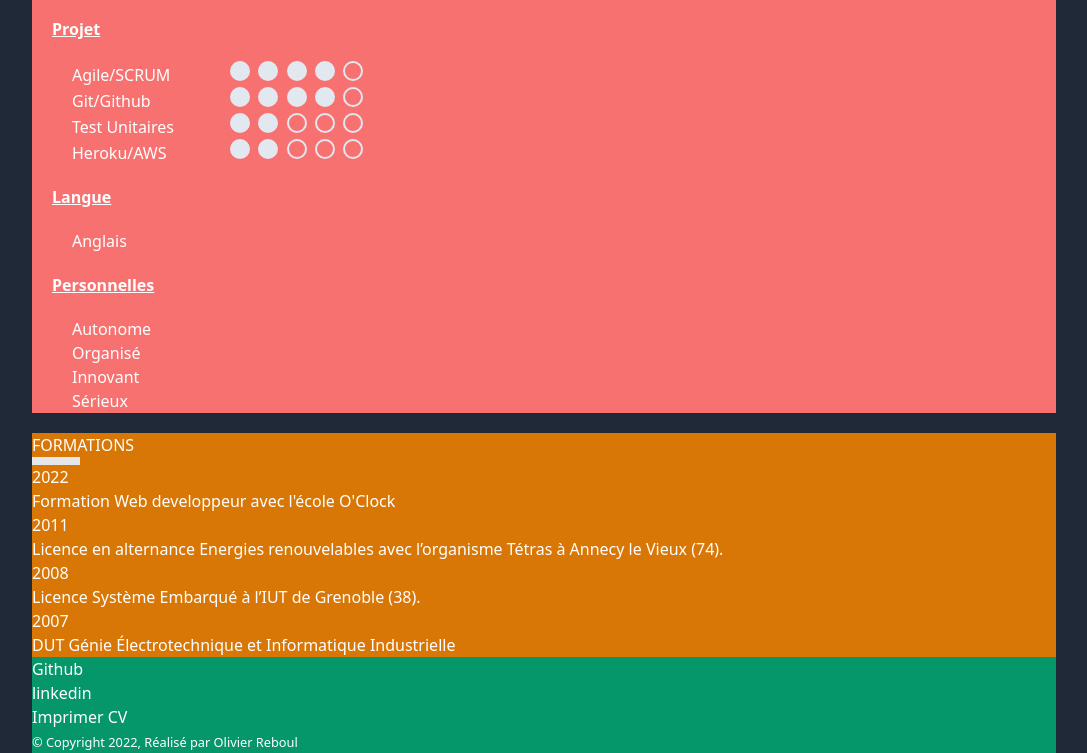
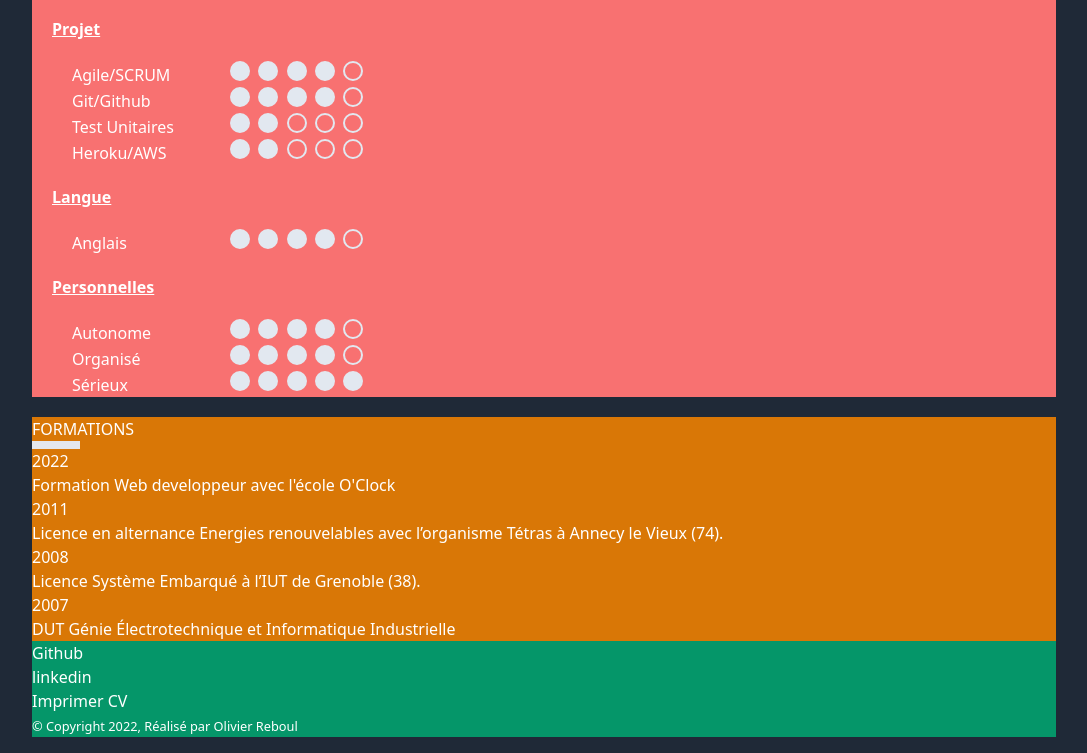
Before and after one commit to oliv42/CV-olivierR, a plain HTML site: page HTML/index.html in a window 1280 px wide. Shown: the part 2127-2880 px from the top of the page, without its empty margins (96-1183 px from the left). Drawn offline with nearby package versions, Linux system fonts and the light colour scheme; files whose address does not match are found by name.

Commit message:
boc competence langue

```diff
--- a/HTML/index.html
+++ b/HTML/index.html
@@ -350,18 +350,45 @@
                             </article>
                             <h3 class="underline font-semibold">Langue</h3>
                             <article class="m-5">
-                                <ul>
-                                    <li>Anglais</li>
-                                </ul>
+                                <div>
+                                    <div>
+                                        <div class="inline-block mr-5 w-[132px]">Anglais</div>
+                                        <div class="mx-0.5 w-5 h-5 rounded-full bg-slate-200 inline-block border-2 border-slate-200"></div>
+                                        <div class="mx-0.5 w-5 h-5 rounded-full bg-slate-200 inline-block border-2 border-slate-200"></div>
+                                        <div class="mx-0.5 w-5 h-5 rounded-full bg-slate-200 inline-block border-2 border-slate-200"></div>
+                                        <div class="mx-0.5 w-5 h-5 rounded-full bg-slate-200 inline-block border-2 border-slate-200"></div>
+                                        <div class="mx-0.5 w-5 h-5 rounded-full inline-block border-2 border-slate-200"></div>
+                                    </div>
+                                </div>
                             </article>
                             <h3 class="underline font-semibold">Personnelles</h3>
                             <article class="m-5">
-                                <ul>
-                                    <li>Autonome</li>
-                                    <li>Organisé</li>
-                                    <li>Innovant</li>
-                                    <li>Sérieux</li>
-                                </ul>
+                                <div>
+                                    <div>
+                                        <div class="inline-block mr-5 w-[132px]">Autonome</div>
+                                        <div class="mx-0.5 w-5 h-5 rounded-full bg-slate-200 inline-block border-2 border-slate-200"></div>
+                                        <div class="mx-0.5 w-5 h-5 rounded-full bg-slate-200 inline-block border-2 border-slate-200"></div>
+                                        <div class="mx-0.5 w-5 h-5 rounded-full bg-slate-200 inline-block border-2 border-slate-200"></div>
+                                        <div class="mx-0.5 w-5 h-5 rounded-full bg-slate-200 inline-block border-2 border-slate-200"></div>
+                                        <div class="mx-0.5 w-5 h-5 rounded-full inline-block border-2 border-slate-200"></div>
+                                    </div>
+                                    <div>
+                                        <div class="inline-block mr-5 w-[132px]">Organisé</div>
+                                        <div class="mx-0.5 w-5 h-5 rounded-full bg-slate-200 inline-block border-2 border-slate-200"></div>
+                                        <div class="mx-0.5 w-5 h-5 rounded-full bg-slate-200 inline-block border-2 border-slate-200"></div>
+                                        <div class="mx-0.5 w-5 h-5 rounded-full bg-slate-200 inline-block border-2 border-slate-200"></div>
+                                        <div class="mx-0.5 w-5 h-5 rounded-full bg-slate-200 inline-block border-2 border-slate-200"></div>
+                                        <div class="mx-0.5 w-5 h-5 rounded-full inline-block border-2 border-slate-200"></div>
+                                    </div>
+                                    <div>
+                                        <div class="inline-block mr-5 w-[132px]">Sérieux</div>
+                                        <div class="mx-0.5 w-5 h-5 rounded-full bg-slate-200 inline-block border-2 border-slate-200"></div>
+                                        <div class="mx-0.5 w-5 h-5 rounded-full bg-slate-200 inline-block border-2 border-slate-200"></div>
+                                        <div class="mx-0.5 w-5 h-5 rounded-full bg-slate-200 inline-block border-2 border-slate-200"></div>
+                                        <div class="mx-0.5 w-5 h-5 rounded-full bg-slate-200 inline-block border-2 border-slate-200"></div>
+                                        <div class="mx-0.5 w-5 h-5 rounded-full bg-slate-200 inline-block border-2 border-slate-200"></div>
+                                    </div>
+                                </div>
                             </article>
                         </div>
                     </div>
```
